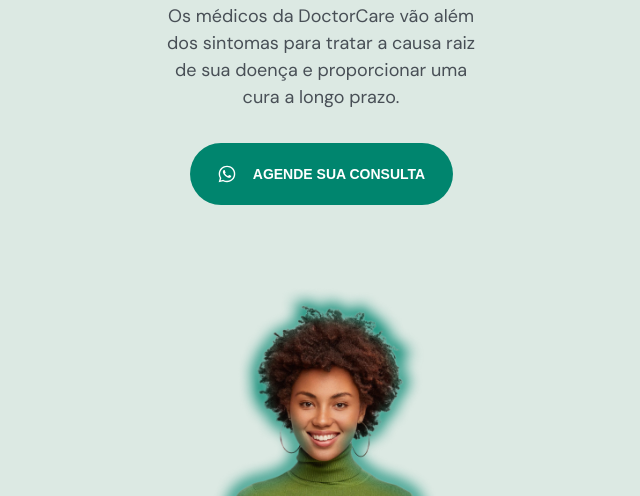
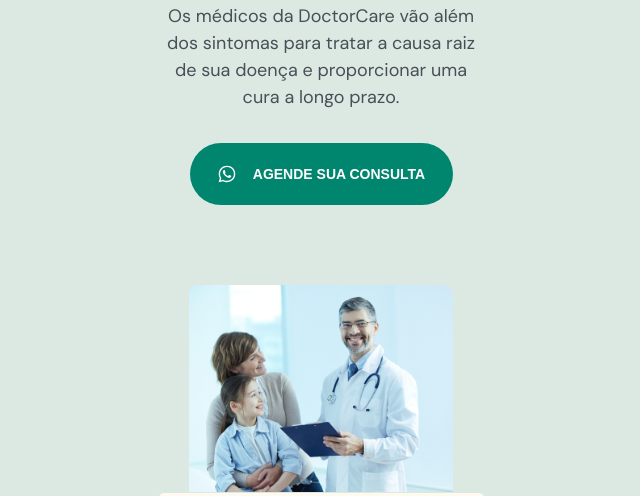
Before and after one commit to jenifergs/nlw-return, a plain HTML site: page index.html in a window 1280 px wide. Shown: the part 304-800 px from the top of the page, without its empty margins (319-959 px from the left). Drawn offline with nearby package versions, Linux system fonts and the light colour scheme.

Commit message:
Remove gub na foto da mulher

```diff
--- a/index.html
+++ b/index.html
@@ -148,7 +148,7 @@
                     </svg>
                     Agende sua consulta</button>
 
-                <img src="/assets/Foto.png" alt="Mulher negra vestindo um moletom verde, sorrindo">
+                <img src="./assets/Pic.png" alt="Mulher negra vestindo um moletom verde, sorrindo">
 
             </div>
 
```
